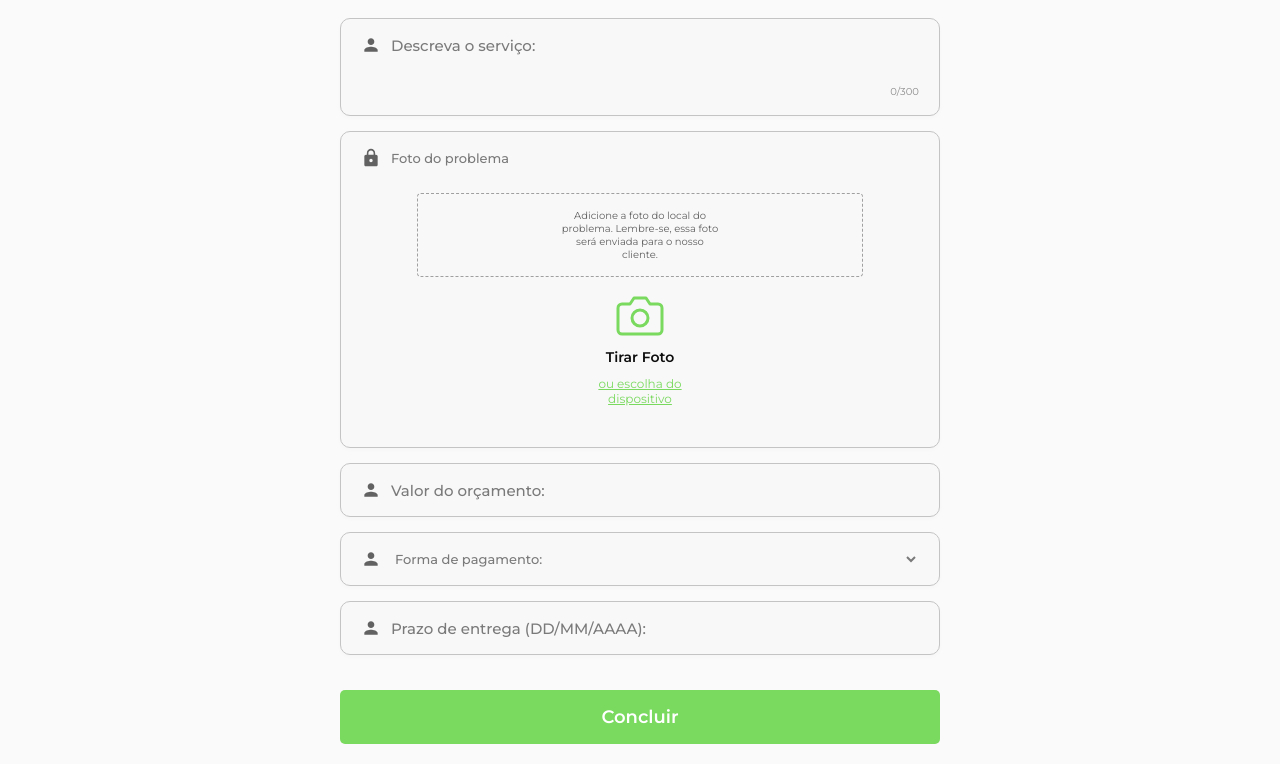
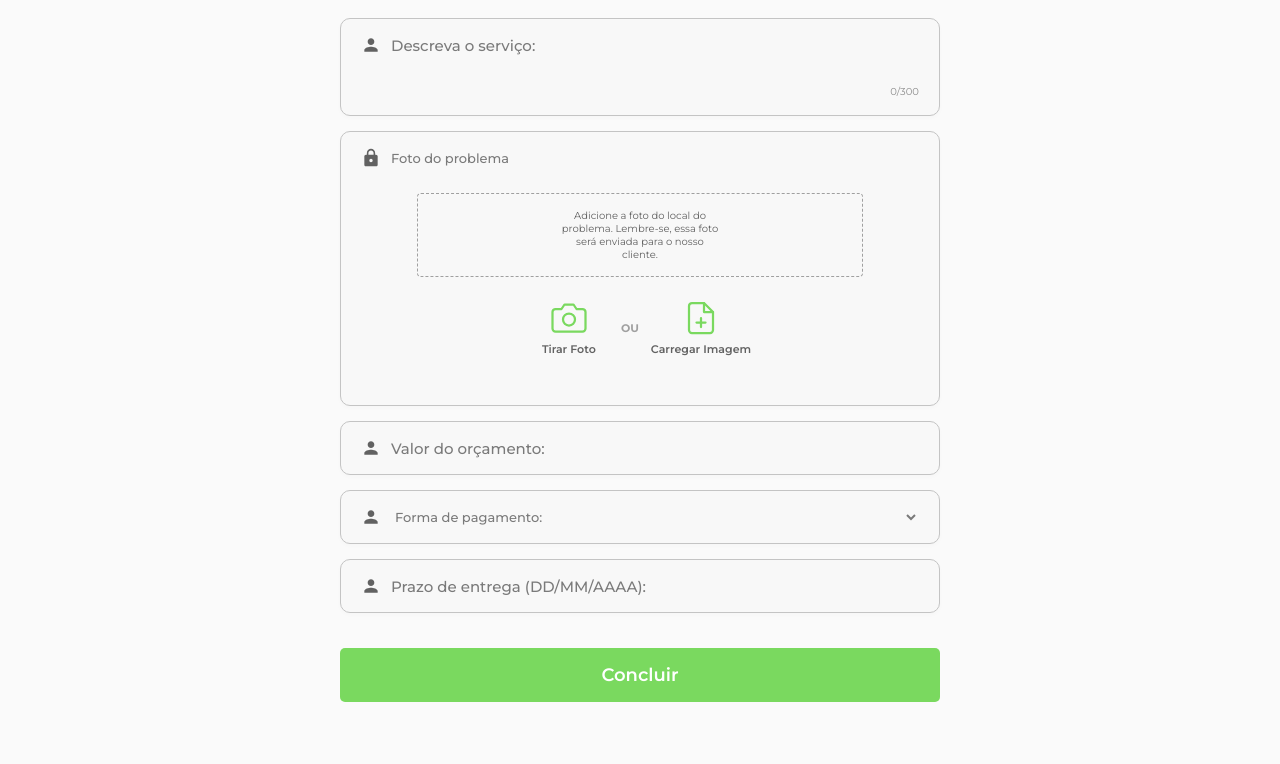
Before and after one commit to Mpaaco/Motaro, a plain HTML site: page registro.html in a window 1280 px wide. Shown: the part 184-948 px from the top of the page. After the commit the page ends 906 px from the top, so only its background shows below. Drawn offline with Linux system fonts and the light colour scheme.

Commit message:
Função de tirar foto foi acresnecentada

```diff
--- a/registro.html
+++ b/registro.html
@@ -93,15 +93,32 @@
                     </div>
 
                     <input type="file" id="fotoProblema" accept="image/*" multiple max="4" style="display: none;">
-                    <button type="button" class="btn-camera-trigger" id="btnOpenCamera">
-                        <svg width="48" height="48" viewBox="0 0 24 24" fill="none" stroke="currentColor" stroke-width="1.5" stroke-linecap="round" stroke-linejoin="round">
-                            <path d="M23 19a2 2 0 0 1-2 2H3a2 2 0 0 1-2-2V8a2 2 0 0 1 2-2h4l2-3h6l2 3h4a2 2 0 0 1 2 2z"></path>
-                            <circle cx="12" cy="13" r="4"></circle>
-                        </svg>
-                        <span>Tirar Foto</span>
-                    </button>
-                    <!-- Alternate conventional upload -->
-                    <p class="upload-fallback" onclick="document.getElementById('fotoProblema').click()">ou escolha do <br> dispositivo</p>
+
+                    <!-- Upload Actions Row -->
+                    <div class="upload-actions">
+                        <!-- Camera -->
+                        <button type="button" class="btn-upload-option" id="btnOpenCamera">
+                            <svg width="36" height="36" viewBox="0 0 24 24" fill="none" stroke="currentColor" stroke-width="1.5" stroke-linecap="round" stroke-linejoin="round">
+                                <path d="M23 19a2 2 0 0 1-2 2H3a2 2 0 0 1-2-2V8a2 2 0 0 1 2-2h4l2-3h6l2 3h4a2 2 0 0 1 2 2z"></path>
+                                <circle cx="12" cy="13" r="4"></circle>
+                            </svg>
+                            <span>Tirar Foto</span>
+                        </button>
+
+                        <!-- Divider -->
+                        <span class="upload-divider">ou</span>
+
+                        <!-- File Upload -->
+                        <button type="button" class="btn-upload-option" onclick="document.getElementById('fotoProblema').click()">
+                            <svg width="36" height="36" viewBox="0 0 24 24" fill="none" stroke="currentColor" stroke-width="1.5" stroke-linecap="round" stroke-linejoin="round">
+                                <path d="M14 2H6a2 2 0 0 0-2 2v16a2 2 0 0 0 2 2h12a2 2 0 0 0 2-2V8z"></path>
+                                <polyline points="14 2 14 8 20 8"></polyline>
+                                <line x1="12" y1="18" x2="12" y2="12"></line>
+                                <line x1="9" y1="15" x2="15" y2="15"></line>
+                            </svg>
+                            <span>Carregar Imagem</span>
+                        </button>
+                    </div>
 
                     <!-- INLINE CAMERA COMPONENT -->
                     <div id="cameraModal" class="camera-inline" style="display: none;">
--- a/style/pages/registro.css
+++ b/style/pages/registro.css
@@ -169,39 +169,55 @@
     line-height: 1.3;
 }
 
-.btn-camera-trigger {
+/* Upload Actions: Camera + Arquivo side by side */
+.upload-actions {
+    display: flex;
+    align-items: center;
+    justify-content: center;
+    gap: 12px;
+    width: 100%;
+    padding: 8px 0;
+}
+
+.btn-upload-option {
     display: flex;
     flex-direction: column;
     align-items: center;
-    gap: 8px;
+    gap: 6px;
     background: transparent;
     border: none;
+    cursor: pointer;
+    font-family: 'Montserrat', sans-serif;
     color: #0D0D0D;
-    cursor: pointer;
     transition: transform 0.2s;
-    font-family: 'Montserrat', sans-serif;
+    min-width: 80px;
 }
 
-.btn-camera-trigger:active {
+.btn-upload-option svg {
+    color: #7AD95F;
+    transition: transform 0.2s;
+}
+
+.btn-upload-option span {
+    font-size: 11px;
+    font-weight: 600;
+    color: #626262;
+}
+
+.btn-upload-option:hover svg,
+.btn-upload-option:active svg {
+    transform: scale(1.1);
+}
+
+.btn-upload-option:active {
     transform: scale(0.95);
 }
 
-.btn-camera-trigger svg {
-    color: #7AD95F;
-}
-
-.btn-camera-trigger span {
-    font-size: 14px;
-    font-weight: 600;
-}
-
-.upload-fallback {
-    font-size: 10px;
-    color: #7AD95F;
-    text-decoration: underline;
-    text-align: center;
-    cursor: pointer;
-    margin-top: -5px;
+.upload-divider {
+    font-size: 11px;
+    font-weight: 700;
+    color: #A0A0A0;
+    text-transform: uppercase;
 }
 
 /* Image Preview Grid */
```
